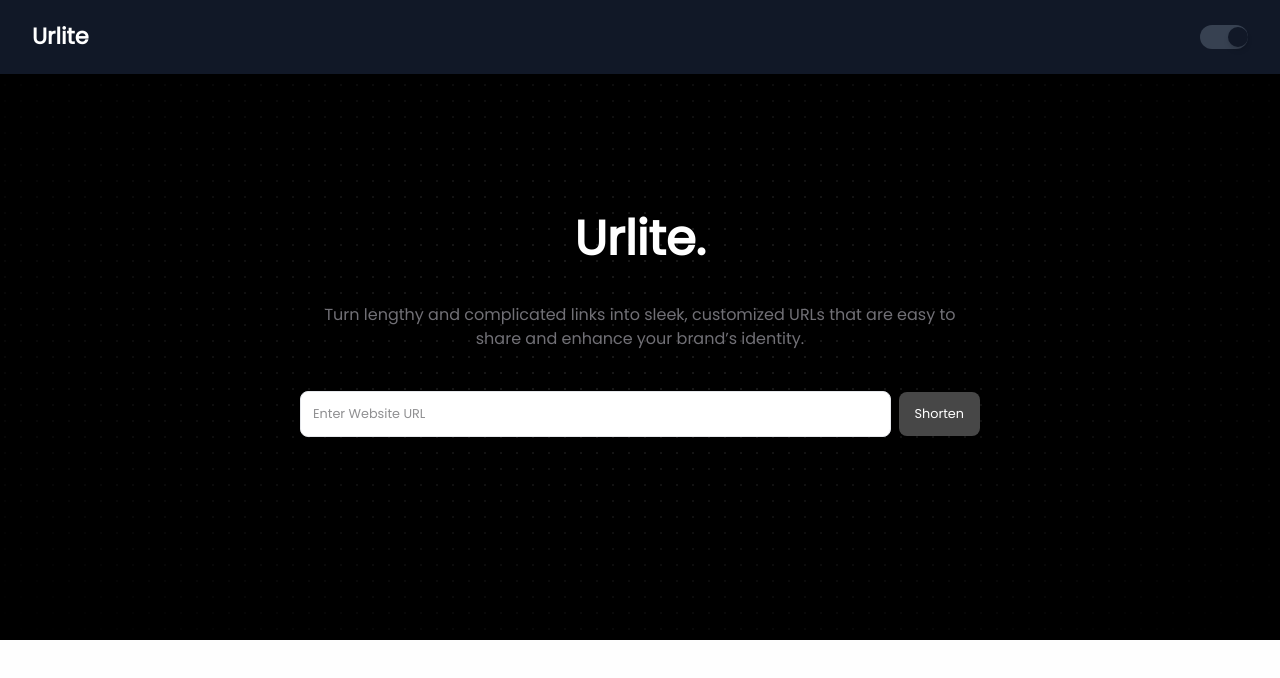
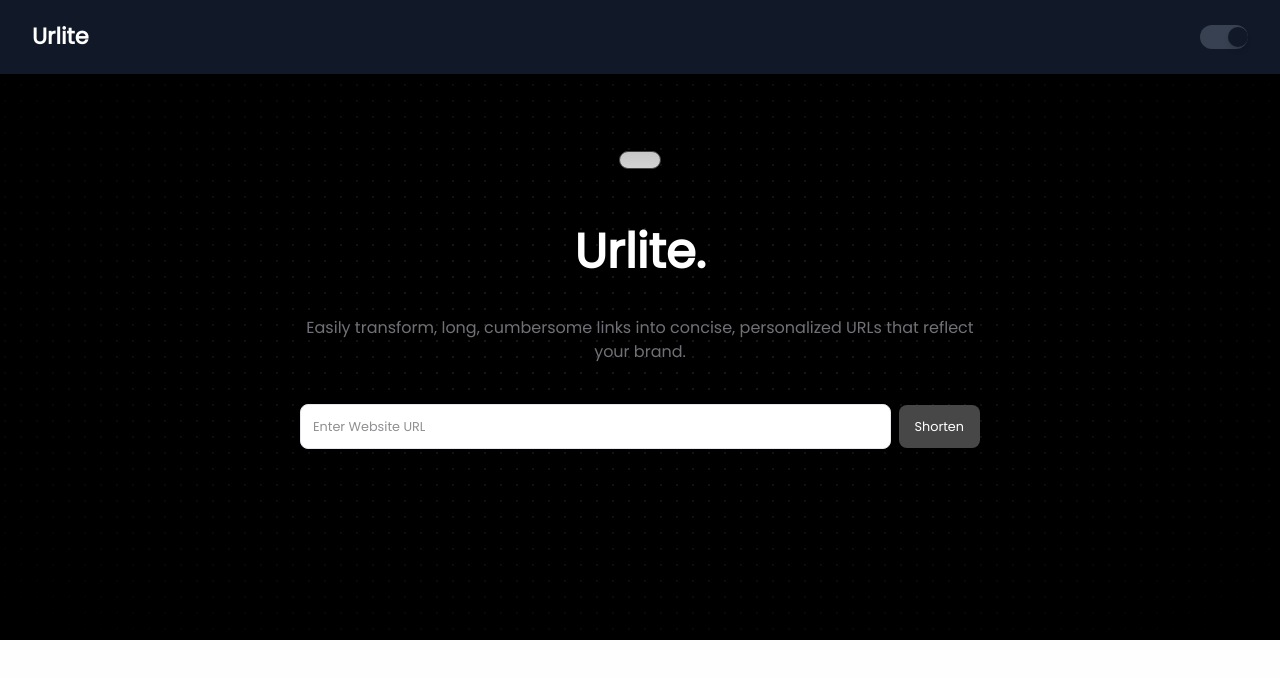
Before and after one commit to apreezofficial/Urlite, a React (Vite) app: page / in a window 1280 px wide. Shown: the top 678 px of the page. Built offline with nearby package versions, Linux system fonts and the light colour scheme.

Commit message:
Update Page.jsx

```diff
--- a/src/components/Page.jsx
+++ b/src/components/Page.jsx
@@ -43,7 +43,7 @@ const Page = () => {
                 const data = await response.json();
                 setShortenedLink(data.data.tiny_url);
                 setLink("");
-                setMessage("🔗 Link shortened successfully!");
+                setMessage("Link successfully shortened!");
             } catch (error) {
                 setMessage(
                     "Failed to shorten the link. Please try again. " +
@@ -63,7 +63,7 @@ const Page = () => {
         setIconType("check");
 
         navigator.clipboard.writeText(shortenedLink).then(() => {
-            console.log("🔗Link Copied!");
+            console.log("Link copied to clipboard!");
         });
         setTimeout(() => {
             setIconType("copy");
@@ -81,7 +81,16 @@ const Page = () => {
                 <div className="absolute pointer-events-none inset-0 flex items-center justify-center dark:bg-black bg-white [mask-image:radial-gradient(ellipse_at_center,transparent_20%,black)]"></div>
                 <div className="flex text-center flex-col gap-[1.75rem] w-[315px] md:w-[500px] lg:w-[680px] -mt-[4.8rem] sm:-mt-[2.5rem]">
                     <div className="sm:mb-3">
-
+                        <motion.a
+                            href="https://github.com/TreasureUzoma/Link-Lite"
+                            target="_blank"
+                            initial="hidden"
+                    animate="visible"
+                    variants={variants}
+                    transition={{ duration: 0.5 }}
+                            className="border border-1 border-[#545454] text-[#525252] rounded-3xl px-5 py-2 z-40 text-[0.65rem] font-inter inline-block bg-[#fefefe] font-semibold"
+                        >
+                        </motion.a>
                     </div>
                     <motion.h1
                         initial="hidden"
@@ -90,7 +99,7 @@ const Page = () => {
                         variants={variants}
                         className="font-[900] text-[2.6rem] md:text-[3rem] z-40"
                     >
-                        Urlite.
+                    Urlite.
                     </motion.h1>
                     <motion.p
                     initial="hidden"
@@ -98,9 +107,8 @@ const Page = () => {
                     variants={variants}
                     transition={{ duration: 0.5, delay: 0.6 }}
                     className="text-[1rem] text-[#717076] font-medium z-40 md:mb-3">
-                  Turn lengthy and complicated links into sleek, customized URLs that are easy to share and enhance your brand’s identity.
-
-
+                        Easily transform, long, cumbersome links into concise,
+                        personalized URLs that reflect your brand.
                     </motion.p>
                     <motion.div
                     initial="hidden"
```
